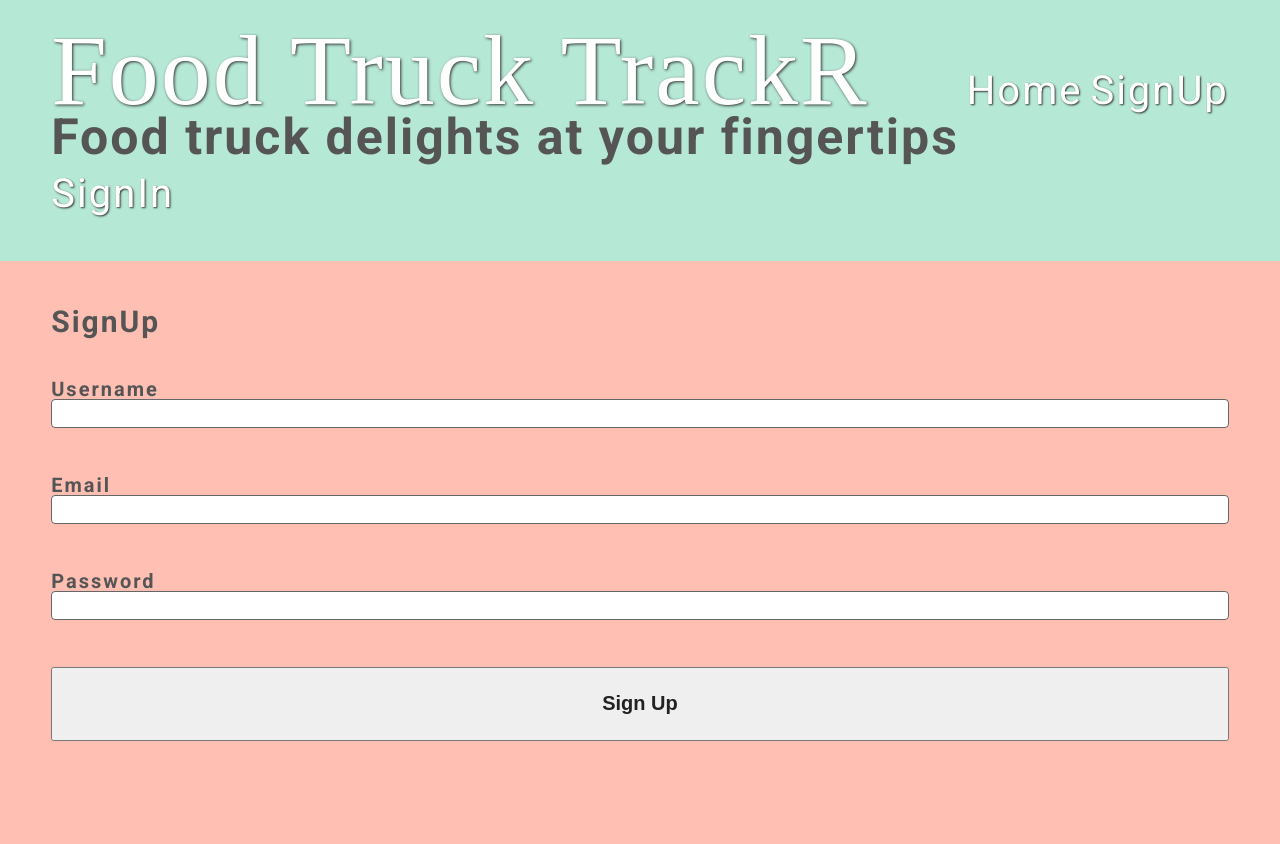
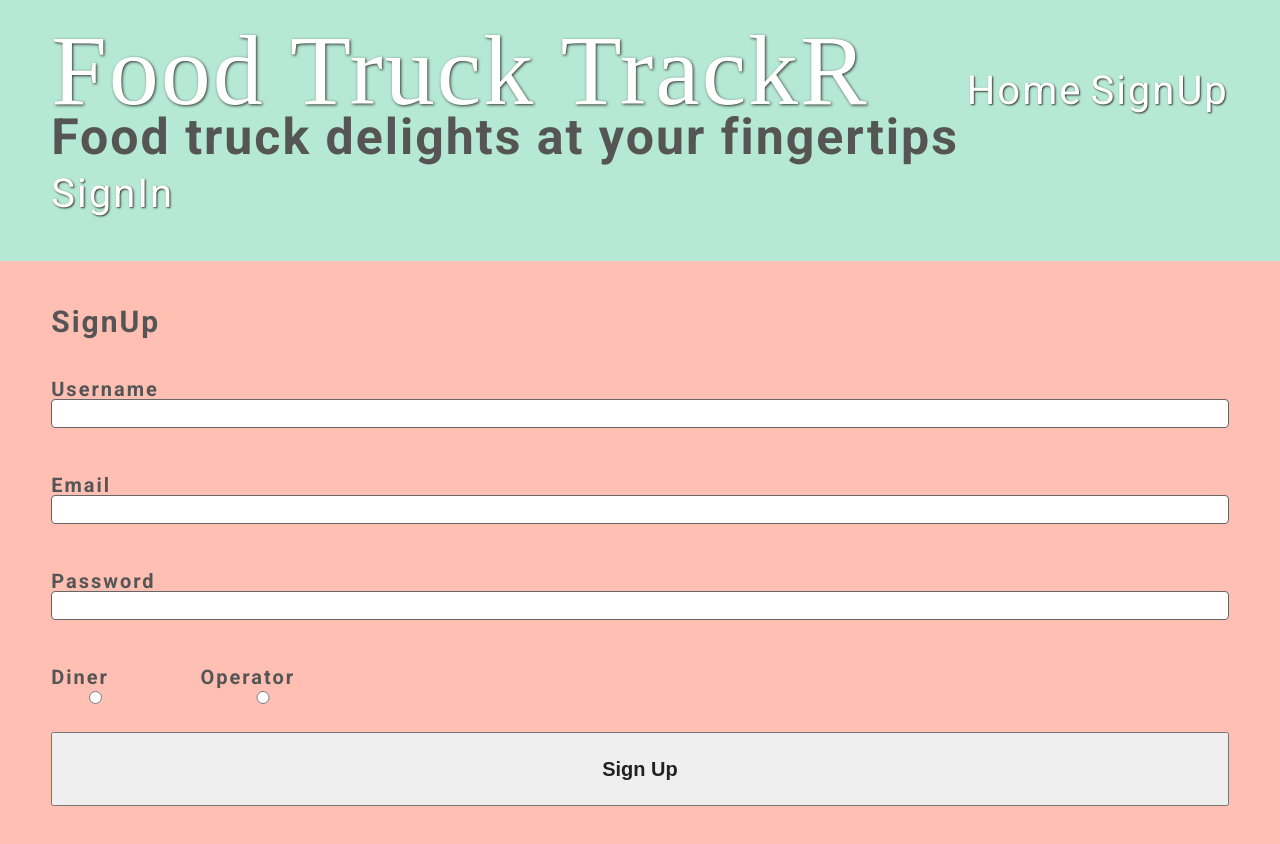
Before and after one commit to MileyWright/front-end, a React (Create React App) app: page /signup in a window 1280 px wide. Shown: the top 844 px of the page. Before the commit the page ends 800 px from the top, so only its background shows below. Built offline with nearby package versions, Linux system fonts and the light colour scheme; a web font is replaced by a local one.

Commit message:
added radio select for diners or operators on the sign up form

```diff
--- a/src/App.js
+++ b/src/App.js
@@ -19,8 +19,10 @@ function App() {
       </header>
       <section>
         <Switch>
-          <PrivateRoute path='/operator' component={OperatorHome} />
-          <PrivateRoute path='/diner' component={DinerHome} />
+          {/* <PrivateRoute path='/operator' component={OperatorHome} />
+          <PrivateRoute path='/diner' component={DinerHome} /> */}
+          <Route path='/operator' component={OperatorHome} />
+          <Route path='/diner' component={DinerHome} />
           <Route path='/signin' component={SignIn} />
           <Route path='/signup' component={SignUp} />
           <Route path='/' component={Home} />
--- a/src/components/SignUp.js
+++ b/src/components/SignUp.js
@@ -1,17 +1,28 @@
 import React, { useState } from 'react';
 import { connect } from 'react-redux';
-import { signUp } from '../redux/actions'
+import { signUpDiner, signUpOperator } from '../redux/actions'
 import mapStateToProps from '../redux/state';
 import styled from 'styled-components';
 
 const SignUpContainer = styled.nav`
     padding: 4%;
+
+    .checkboxes {
+        display: flex;
+        justify-content: flex-start;
+
+        div {
+            margin-right: 6%;
+            margin-bottom: 2%;
+        }
+    }
 `;
 
 const initialSignupInfo = {
     username: '',
     email: '',
-    password: ''
+    password: '',
+    type: ''
 };
 
 
@@ -22,7 +33,17 @@ const SignUp = (props) => {
     //handlers
     const handleSubmit = (e) => {
         e.preventDefault();
-        props.signUp();
+
+        const signUpObj = {
+            username: signupInfo.username,
+            email: signupInfo.email,
+            password: signupInfo.password
+        }
+
+        //check if signup is diner or operator, then do appropriate signup
+        signupInfo.type === 'diner'
+            ? props.signUpDiner(signUpObj)
+            : props.signUpOperator(signUpObj)
     };
 
     const handleChange = (e) => {
@@ -60,10 +81,32 @@ const SignUp = (props) => {
                         onChange={handleChange}
                     />
                 </label>
+                <div className="checkboxes">
+                    <div>
+                    <label>Diner
+                        <input
+                            type="radio"
+                            name="type"
+                            value="diner"
+                            onChange={handleChange}
+                        />
+                    </label>
+                    </div>
+                    <div>
+                        <label>Operator
+                            <input
+                                type="radio"
+                                name="type"
+                                value="operator"
+                                onChange={handleChange}
+                            />
+                        </label>
+                    </div>
+                </div>
                 <button>Sign Up</button>
             </form>
         </SignUpContainer>
     )
 }
 
-export default connect(mapStateToProps, { signUp })(SignUp);
+export default connect(mapStateToProps, { signUpDiner, signUpOperator })(SignUp);
--- a/src/redux/actions/index.js
+++ b/src/redux/actions/index.js
@@ -26,7 +26,7 @@ export const logIn = () => dispatch => {
 };
 
 //Sign up action
-export const signUp = () => dispatch => {
+export const signUpDiner = (dinerObj) => dispatch => {
     dispatch({ type: SIGNUP_START });
 
     axios.post('')
@@ -39,6 +39,22 @@ export const signUp = () => dispatch => {
             dispatch({ type: SIGNUP_FAIL, payload: err });
         });
 };
+
+//Sign up action
+export const signUpOperator = (operatorObj) => dispatch => {
+    dispatch({ type: SIGNUP_START });
+
+    axios.post('')
+        .then(res => {
+            console.log(res);
+            dispatch({ type: SIGNUP_SUCCESS, payload: res });
+        })
+        .catch(err => {
+            console.log(err);
+            dispatch({ type: SIGNUP_FAIL, payload: err });
+        });
+};
+
 
 //Get info action
 export const getInfo = () => dispatch => {
```
